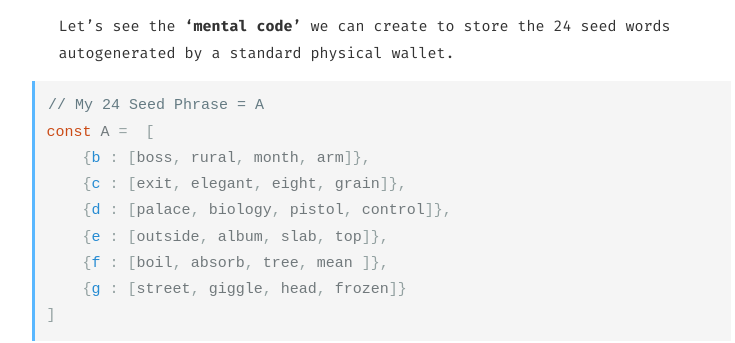
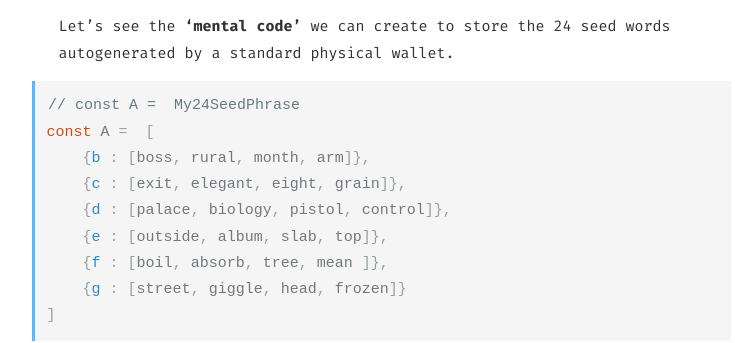
Before and after one commit to bernatferragut/WEB2, a Jekyll site: the page built from _posts/2021-10-23-Hardware-wallet-mnemonic-seed-phrases.md, in a window 1280 px wide and 900 px high, scrolled down 3670 px. Shown: the part 163-506 px from the top of the window, without its empty margins (259-994 px from the left). Built offline with Jekyll 4.4.1, drawn with Linux system fonts in a browser that asks for light colours.

Commit message:
const A =  My24SeedPhrase

````diff
--- a/_posts/2021-10-23-Hardware-wallet-mnemonic-seed-phrases.md
+++ b/_posts/2021-10-23-Hardware-wallet-mnemonic-seed-phrases.md
@@ -47,7 +47,7 @@ We will use only the 'classical menemotechnique' at the time of __compression__.
 Let's see the __'mental code'__ we can create to store the 24 seed words autogenerated by a standard physical wallet.
 
 ```javascript
-// My 24 Seed Phrase = A
+// const A =  My24SeedPhrase
 const A =  [
     {b : [boss, rural, month, arm]},
     {c : [exit, elegant, eight, grain]},
````
